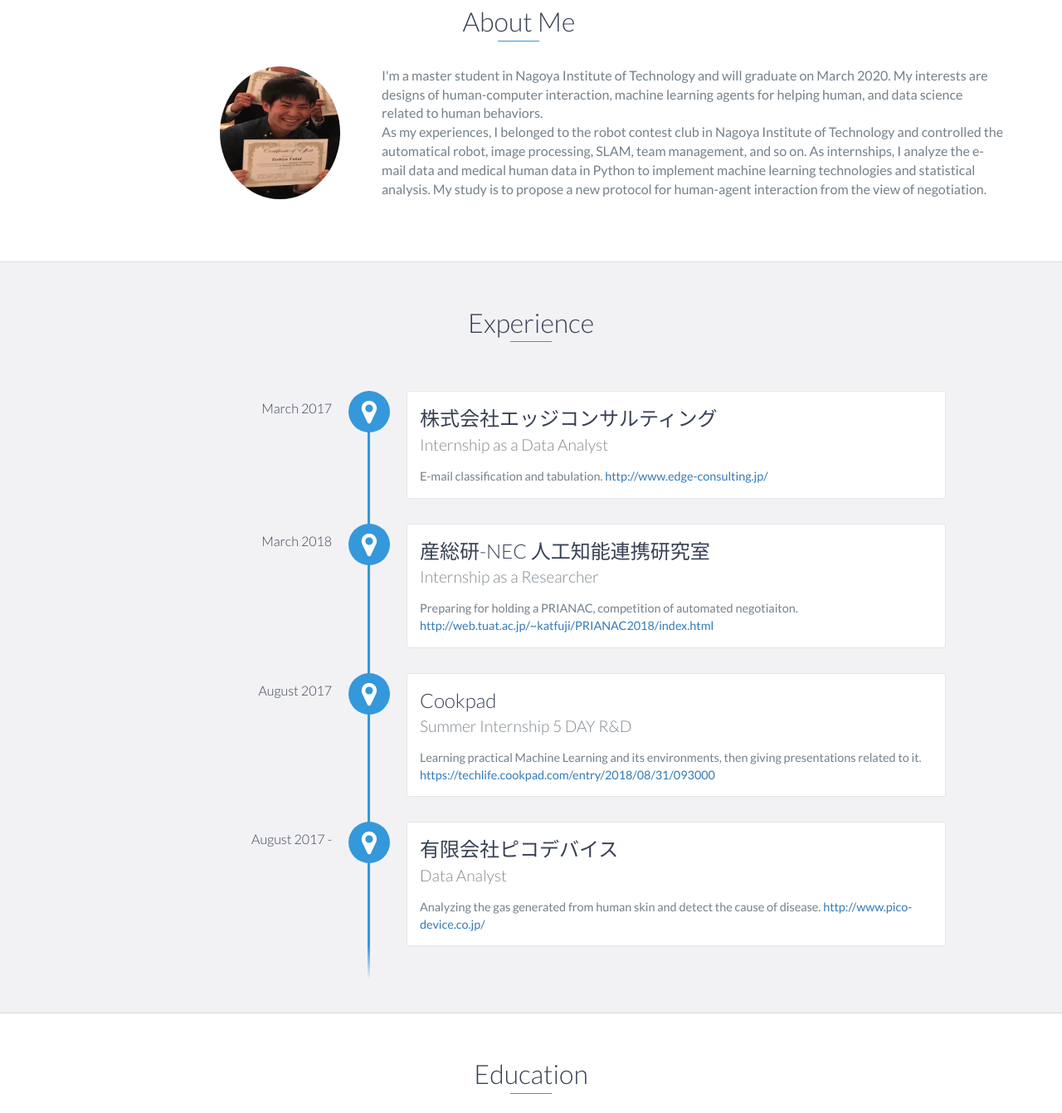
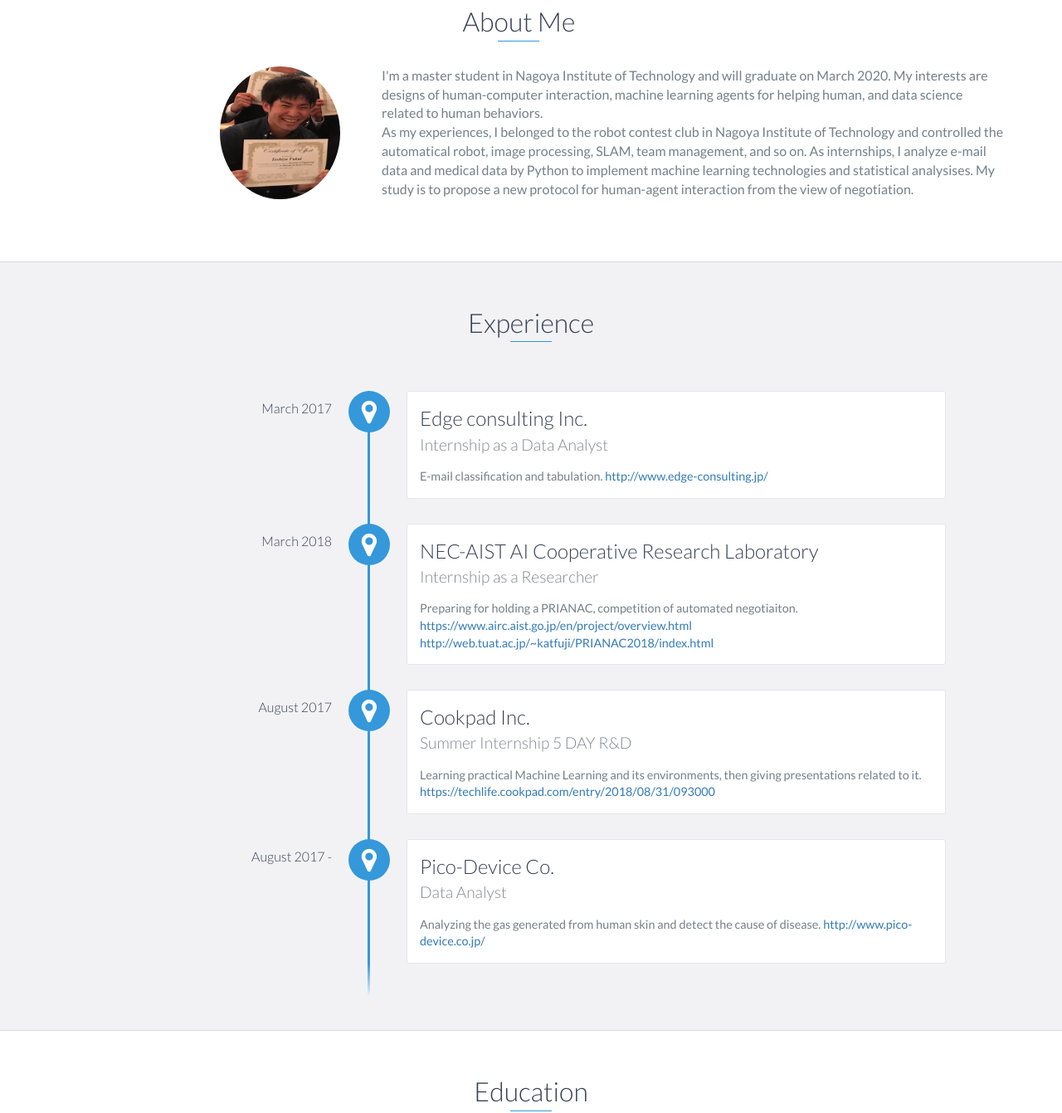
Before and after one commit to TomoyaFukui/TomoyaFukui.github.io, a website: page index.html in a window 1280 px wide. Shown: the part 872-2213 px from the top of the page at 83% size. Drawn offline with nearby package versions, Linux system fonts and the light colour scheme.

Commit message:
finish making index.html

```diff
--- a/index.html
+++ b/index.html
@@ -5,7 +5,7 @@
     <meta charset="utf-8">
     <meta http-equiv="X-UA-Compatible" content="IE=edge">
     <meta name="viewport" content="width=device-width, initial-scale=1">
-    <title>My Portfolio</title>
+    <title>Tomoya Fukui</title>
 	<link rel="shortcut icon" href="favicon.ico" type="image/x-icon">
 	<link rel="icon" href="favicon.ico" type="image/x-icon">
     <link href="https://fonts.googleapis.com/css?family=Lato:300,400,700,900" rel="stylesheet">
@@ -92,7 +92,7 @@
                     </p>
                     <p>
                       As my experiences, I belonged to the robot contest club in Nagoya Institute of Technology and controlled the automatical robot, image processing, SLAM, team management, and so on.
-                      As internships, I analyze the e-mail data and medical human data in Python to implement machine learning technologies and statistical analysis.
+                      As internships, I analyze e-mail data and medical data by Python to implement machine learning technologies and statistical analysises.
                       My study is to propose a new protocol for human-agent interaction from the view of negotiation.
                     </p>
                 </div>
@@ -105,7 +105,7 @@
         <h2 class="heading">Experience</h2>
         <div id="experience-timeline">
             <div data-date="March 2017">
-                <h3>株式会社エッジコンサルティング</h3>
+                <h3>Edge consulting Inc.</h3>
                 <h4>Internship as a Data Analyst</h4>
                 <p>
                     E-mail classification and tabulation.
@@ -114,16 +114,17 @@
             </div>
 
             <div data-date="March 2018">
-                <h3>産総研-NEC 人工知能連携研究室</h3>
+                <h3>NEC-AIST AI Cooperative Research Laboratory </h3>
                 <h4>Internship as a Researcher</h4>
                 <p>
                   Preparing for holding a PRIANAC, competition of automated negotiaiton.
+                  <a href=https://www.airc.aist.go.jp/en/project/overview.html>https://www.airc.aist.go.jp/en/project/overview.html</a>
                   <a href=http://web.tuat.ac.jp/~katfuji/PRIANAC2018/index.html>http://web.tuat.ac.jp/~katfuji/PRIANAC2018/index.html</a>
                 </p>
             </div>
 
             <div data-date="August 2017">
-                <h3>Cookpad</h3>
+                <h3>Cookpad Inc.</h3>
                 <h4>Summer Internship 5 DAY R&D</h4>
                 <p>
                   Learning practical Machine Learning and its environments, then giving presentations related to it.
@@ -132,7 +133,7 @@
             </div>
 
             <div data-date="August 2017 - ">
-                <h3>有限会社ピコデバイス</h3>
+                <h3>Pico-Device Co.</h3>
                 <h4>Data Analyst</h4>
                 <p>
                   Analyzing the gas generated from human skin and detect the cause of disease.
```
